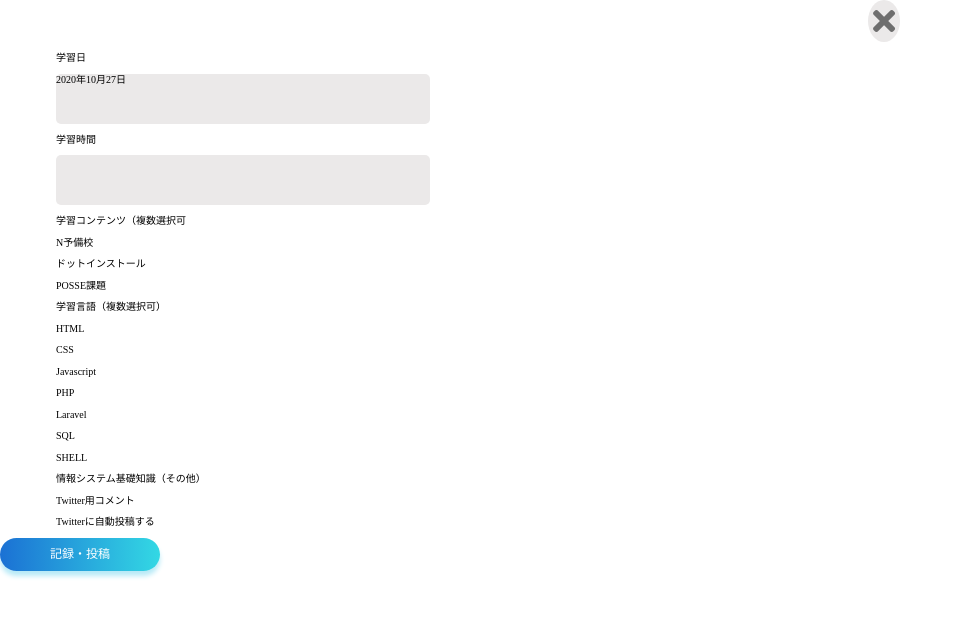
After one commit to posse-ap/gen2.0-sanukiudon27, a PHP site: page /html/record.html in a window 1280 px wide. The commit adds this page. Shown: the top 617 px of the page, without its empty margins (0-963 px from the left). Run offline with PHP 8.4, Linux system fonts and the light colour scheme.

Commit message:
github1ムズイ

```diff
--- /dev/null
+++ b/css/record.css
@@ -0,0 +1,65 @@
+body{
+    font-size: 62.5%;
+    max-width: 900px;
+    border-radius: 5px;
+    /* background-color: rgb(207, 48, 48); */
+}
+.little_gray{
+    background-color: rgb(235, 233, 233);
+}
+
+/* header start */
+.header{
+
+text-align: right;
+}
+i{
+    font-size: 2rem;
+/* width: 100%; */
+/* text-align: right; */
+color: rgb(110, 110, 110);
+padding: 5px;
+border-radius: 50%;
+}
+/* header end */
+
+
+/* main start */
+.main{
+    margin: 0 56px;
+}
+.main_top_date_hour{
+/* display: flex; */
+/* gap: 40px; */
+width: 100%;
+}
+.learn_date, .learn_hour{
+    width: calc(50% - 20px);
+    /* width: 50%; */
+    display: inline-block;
+    vertical-align: top;
+}
+.learn_date{
+    margin-right: 40px;
+}
+.learn_date div, .learn_hour div{
+    height: 50px;
+    border-radius: 5px;
+
+}
+
+
+/* main end */
+
+/* footer start */
+.button {
+    color: white;
+    background: linear-gradient( 90deg, #1b71d4, #33d8e4);
+    padding: 10px 50px;
+    border-radius: 20px;
+    border: none;
+    font-size: 12px;
+    margin-right: 40px;
+    box-shadow: 0 5px 5px rgb(184, 234, 247);
+}
+/* footer end */
--- /dev/null
+++ b/html/record.html
@@ -0,0 +1,75 @@
+<!DOCTYPE html>
+<html lang="ja">
+
+<head>
+    <meta charset="UTF-8">
+    <meta http-equiv="X-UA-Compatible" content="IE=edge">
+    <meta name="viewport" content="width=device-width, initial-scale=1.0">
+    <title>record</title>
+    <link rel="stylesheet" href="../css/normalize.css">
+    <link href="https://use.fontawesome.com/releases/v5.15.4/css/all.css" rel="stylesheet">
+    <link rel="stylesheet" href="../css/record.css">
+</head>
+
+<body>
+    <header class="header">
+        <i class="fas fa-times little_gray"></i>
+    </header>
+    <main class="main">
+        <div class="main_top_date_hour">
+            <div class="learn_date">
+                <p>学習日</p>
+                <div class="little_gray">
+                    <p>2020年10月27日</p>
+                </div>
+            </div>
+            <div class="learn_hour">
+                <p>学習時間</p>
+                <div class="little_gray"></div>
+            </div>
+        </div>
+        <div>
+            <div>
+                <div>
+                    <p>学習コンテンツ（複数選択可</p>
+                    <div>
+                        <p>N予備校</p>
+                        <p>ドットインストール</p>
+                        <p>POSSE課題</p>
+                    </div>
+                </div>
+                <div>
+                    <p>学習言語（複数選択可）</p>
+                    <div>
+                        <p>HTML</p>
+                        <p>CSS</p>
+                        <p>Javascript</p>
+                        <p>PHP</p>
+                        <p>Laravel</p>
+                        <p>SQL</p>
+                        <p>SHELL</p>
+                        <p>情報システム基礎知識（その他）</p>
+                    </div>
+                </div>
+            </div>
+            <div>
+                <div>
+                    <p>Twitter用コメント</p>
+                    <div></div>
+                    <div>
+                        <p>Twitterに自動投稿する</p>
+                    </div>
+                </div>
+            </div>
+        </div>
+    </main>
+    <footer>
+        <div class="button_container">
+            <button class="button">記録・投稿</button>
+        </div>
+    </footer>
+
+    <script src="../js/webapp.js"></script>
+</body>
+
+</html>
--- a/html/webapp.html
+++ b/html/webapp.html
@@ -8,7 +8,6 @@
     <title>app作</title>
     <link rel="stylesheet" href="../css/normalize.css">
     <link href="https://use.fontawesome.com/releases/v5.15.4/css/all.css" rel="stylesheet">
-    <!-- <link href="/your-path-to-fontawesome/css/all.css" rel="stylesheet"> -->
     <link rel="stylesheet" href="../css/webapp.css">
 </head>
 
@@ -60,6 +59,7 @@
             <i class="fas fa-angle-left"></i>
             <p class="footer_date">2020年10月</p>
             <i class="fas fa-angle-right"></i>
+            <!-- <i class="fas fa-times"></i> -->
         </div>
     </footer>
     <script src="../js/webapp.js"></script>
```
Also changed, not shown: css/webapp.css (+50 -34 lines).
